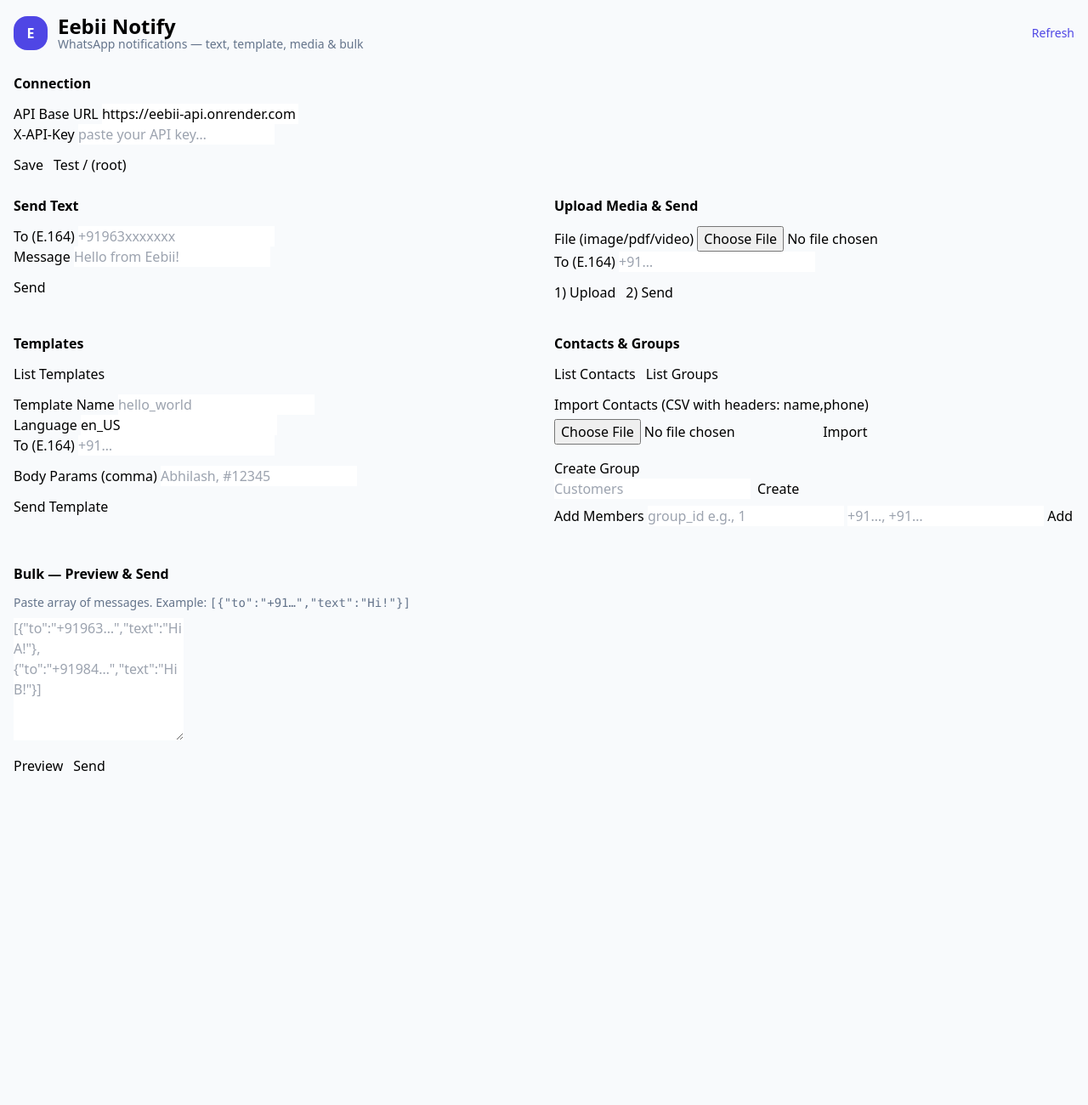
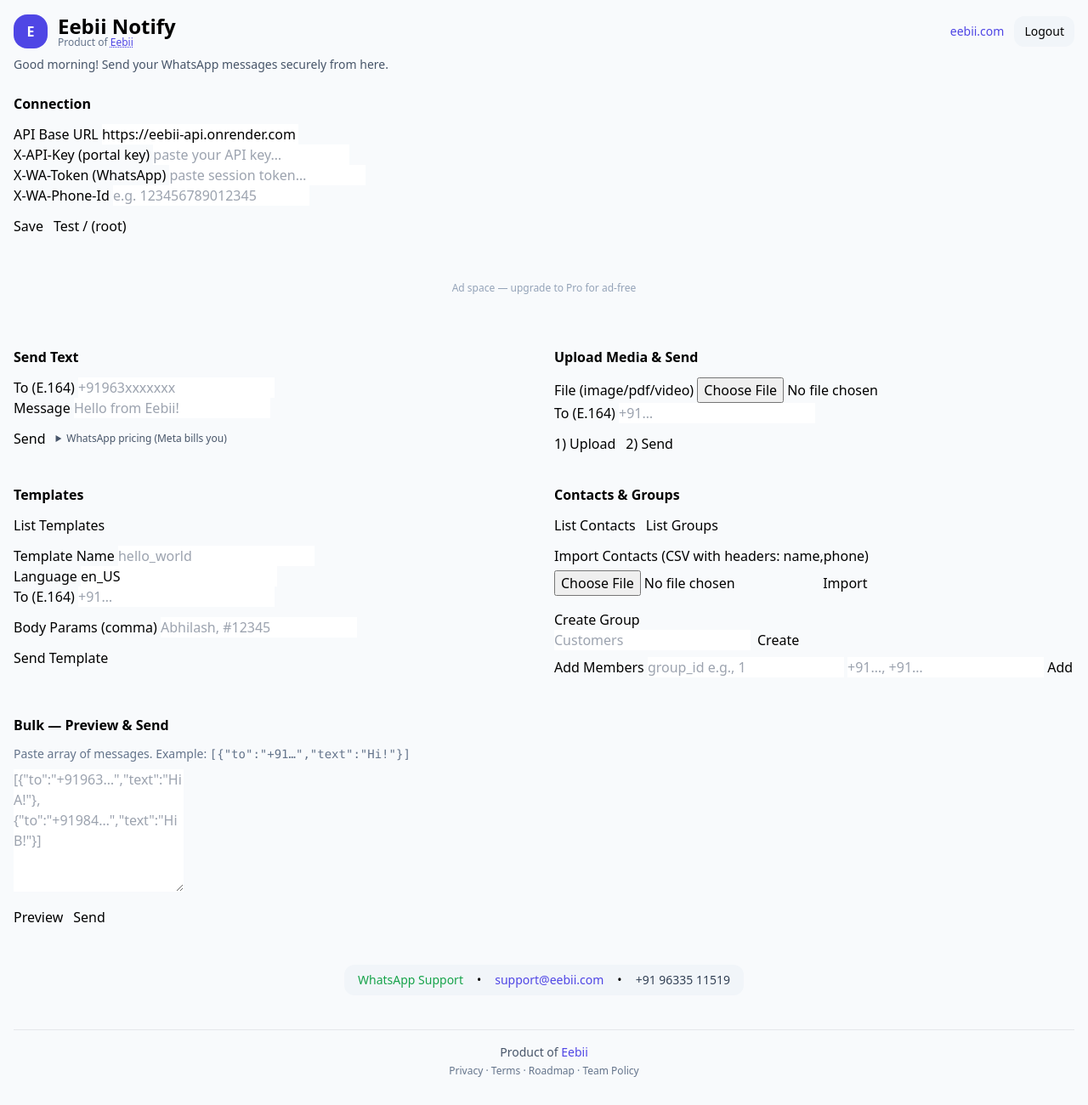
Before and after one commit to Neo000001/eebii-notify-dashboard, a plain HTML site: page index.html in a window 1280 px wide. Shown: the part 40-1340 px from the top of the page at 85% size. Before the commit the page ends 997 px from the top, so only its background shows below. Drawn offline with nearby package versions, Linux system fonts and the light colour scheme.

Commit message:
Update title and improve header structure

```diff
--- a/index.html
+++ b/index.html
@@ -2,9 +2,19 @@
 <html lang="en">
 <head>
   <meta charset="utf-8" />
-  <title>Eebii Notify — Portal</title>
+  <title>Eebii Notify — WhatsApp Portal</title>
   <meta name="viewport" content="width=device-width,initial-scale=1" />
+  <!-- Tailwind -->
   <script src="https://cdn.tailwindcss.com"></script>
+  <!-- (Optional) Google Analytics: replace G-XXXXXXXXXX when ready -->
+  <!--
+  <script async src="https://www.googletagmanager.com/gtag/js?id=G-XXXXXXXXXX"></script>
+  <script>
+    window.dataLayer = window.dataLayer || [];
+    function gtag(){ dataLayer.push(arguments); }
+    gtag('js', new Date()); gtag('config', 'G-XXXXXXXXXX');
+  </script>
+  -->
   <style>
     .card{ @apply bg-white border border-slate-200 rounded-2xl shadow-sm p-5; }
     .btn{ @apply inline-flex items-center justify-center px-4 py-2 rounded-xl font-medium transition; }
@@ -24,28 +34,45 @@
   <div id="toast" class="toast">Saved</div>
 
   <div class="max-w-7xl mx-auto px-4 py-8">
-    <header class="mb-6 flex items-center justify-between">
-      <div class="flex items-center gap-3">
-        <div class="w-10 h-10 rounded-2xl bg-indigo-600 grid place-items-center text-white font-bold">E</div>
+    <!-- Header -->
+    <header class="mb-2 flex items-center justify-between">
+      <a href="https://eebii.com" target="_blank" rel="noopener" class="flex items-center gap-3 group">
+        <div class="w-10 h-10 rounded-2xl bg-indigo-600 grid place-items-center text-white font-bold group-hover:scale-105 transition">E</div>
         <div>
-          <h1 class="text-2xl font-bold leading-tight">Eebii Notify</h1>
-          <p class="text-slate-500 text-sm -mt-1">WhatsApp notifications — text, template, media & bulk</p>
+          <div class="text-2xl font-bold leading-tight group-hover:underline">Eebii Notify</div>
+          <div class="text-slate-500 text-xs -mt-1">
+            Product of <span class="text-indigo-600 underline decoration-dotted hover:decoration-solid">Eebii</span>
+          </div>
         </div>
-      </div>
-      <a href="#" class="text-indigo-600 text-sm" onclick="location.reload()">Refresh</a>
+      </a>
+      <nav class="flex items-center gap-3">
+        <a href="https://eebii.com" target="_blank" rel="noopener" class="text-indigo-600 text-sm hover:underline">eebii.com</a>
+        <button class="px-3 py-2 rounded-xl bg-slate-100 hover:bg-slate-200 text-sm" onclick="logout()">Logout</button>
+      </nav>
     </header>
 
-    <!-- Settings -->
+    <!-- Regional Greeting -->
+    <div id="greet" class="text-sm text-slate-600 mb-6"></div>
+
+    <!-- Connection -->
     <section class="card mb-6">
       <h2 class="font-semibold mb-3">Connection</h2>
-      <div class="grid-2">
+      <div class="grid-3">
         <div>
           <label class="label">API Base URL</label>
           <input id="baseUrl" class="input" placeholder="https://eebii-api.onrender.com" />
         </div>
         <div>
-          <label class="label">X-API-Key</label>
+          <label class="label">X-API-Key (portal key)</label>
           <input id="apiKey" class="input" placeholder="paste your API key…" />
+        </div>
+        <div>
+          <label class="label">X-WA-Token (WhatsApp)</label>
+          <input id="waToken" class="input" placeholder="paste session token…" />
+        </div>
+        <div>
+          <label class="label">X-WA-Phone-Id</label>
+          <input id="waPhone" class="input" placeholder="e.g. 123456789012345" />
         </div>
       </div>
       <div class="mt-3 flex gap-3">
@@ -53,6 +80,9 @@
         <button class="btn btn-muted" onclick="ping()">Test / (root)</button>
       </div>
       <pre id="logSettings" class="mt-3 text-xs text-slate-600"></pre>
+      <div id="ad-slot" class="my-4" style="min-height:90px;display:grid;place-items:center;">
+        <span class="text-slate-400 text-xs">Ad space — upgrade to Pro for ad-free</span>
+      </div>
     </section>
 
     <div class="grid md:grid-cols-2 gap-6">
@@ -69,8 +99,23 @@
             <input id="txtMsg" class="input" placeholder="Hello from Eebii!" />
           </div>
         </div>
-        <div class="mt-3">
+        <div class="mt-3 flex items-center gap-3">
           <button class="btn btn-primary" onclick="sendText()">Send</button>
+          <details class="text-xs text-slate-600">
+            <summary class="cursor-pointer select-none hover:underline">WhatsApp pricing (Meta bills you)</summary>
+            <div class="mt-2 p-3 rounded-xl border border-slate-200 bg-slate-50">
+              <div class="font-medium mb-1">Approx. India rates per 24-hour conversation</div>
+              <ul class="list-disc pl-5 space-y-1">
+                <li><strong>Marketing</strong>: ~₹0.75</li>
+                <li><strong>Utility</strong>: ~₹0.35</li>
+                <li><strong>Authentication</strong>: ~₹0.40</li>
+                <li><strong>Service (reply)</strong>: ~₹0.30</li>
+              </ul>
+              <div class="mt-2 text-[11px] text-slate-500">
+                Meta charges your WhatsApp Business Account directly. Rates vary by region & category.
+              </div>
+            </div>
+          </details>
         </div>
         <pre id="logText" class="mt-3 text-xs"></pre>
       </section>
@@ -170,50 +215,116 @@
         <pre id="logBulk" class="mt-3 text-xs"></pre>
       </section>
     </div>
+
+    <!-- Contact strip -->
+    <section class="mt-8 text-center text-sm">
+      <div class="inline-flex items-center gap-4 bg-slate-100 rounded-xl px-4 py-2">
+        <a href="https://wa.me/919633511519?text=Hi%20Eebii%20Support" target="_blank" rel="noopener" class="text-green-600 hover:underline">WhatsApp Support</a>
+        <span>•</span>
+        <a href="mailto:support@eebii.com" class="text-indigo-600 hover:underline">support@eebii.com</a>
+        <span>•</span>
+        <a href="tel:+919633511519" class="text-slate-700 hover:underline">+91 96335 11519</a>
+      </div>
+    </section>
+
+    <!-- Footer -->
+    <footer class="mt-10 text-center text-sm text-slate-600">
+      <hr class="my-4">
+      <p class="mb-1">
+        Product of
+        <a href="https://eebii.com" target="_blank" rel="noopener"
+           class="text-indigo-600 hover:underline font-medium">Eebii</a>
+      </p>
+      <p class="text-slate-500 text-xs">
+        <a href="/privacy.html" class="hover:underline">Privacy</a> ·
+        <a href="/terms.html" class="hover:underline">Terms</a> ·
+        <a href="/roadmap.html" class="hover:underline">Roadmap</a> ·
+        <a href="/team.html" class="hover:underline">Team Policy</a>
+      </p>
+    </footer>
   </div>
 
   <script>
+    // Helpers
     const el = id => document.getElementById(id);
-    const toast = (msg) => { const t = el('toast'); t.textContent = msg; t.classList.add('show'); setTimeout(()=>t.classList.remove('show'), 1800); };
+    const toast = (msg) => { const t = el('toast'); t.textContent = msg; t.classList.add('show'); setTimeout(()=>t.classList.remove('show'), 1600); };
     const log = (node, data) => node.textContent = (typeof data === 'string') ? data : JSON.stringify(data, null, 2);
     const base = () => (localStorage.getItem('eebii_base') || 'https://eebii-api.onrender.com').replace(/\/+$/,'');
     const key  = () => (localStorage.getItem('eebii_api_key') || '').trim();
-    const H    = () => ({ 'X-API-Key': key(), 'Content-Type': 'application/json' });
+    const waT  = () => (sessionStorage.getItem('wa_token') || localStorage.getItem('eebii_wa_token') || '').trim();
+    const waP  = () => (sessionStorage.getItem('wa_phone_id') || localStorage.getItem('eebii_wa_phone') || '').trim();
+    const H    = () => ({ 'X-API-Key': key(), 'X-WA-Token': waT(), 'X-WA-Phone-Id': waP(), 'Content-Type': 'application/json' });
 
-    // load + save settings
+    // Load + Save settings
     (function init(){
       el('baseUrl').value = base();
       el('apiKey').value = key();
+      el('waToken').value = waT();
+      el('waPhone').value = waP();
+
+      // Greeting (Malayalam/English by browser language + time)
+      const g = el('greet');
+      if(g){
+        const lang = (navigator.language || 'en').toLowerCase();
+        const h = new Date().getHours();
+        function hello(l){
+          if(l.startsWith('ml')){
+            if(h < 12) return 'സുപ്രഭാതം';
+            if(h < 17) return 'സുഗന്ധ്യം';
+            return 'ശുഭ രാത്രി';
+          } else {
+            if(h < 12) return 'Good morning';
+            if(h < 17) return 'Good afternoon';
+            return 'Good evening';
+          }
+        }
+        const line = lang.startsWith('ml')
+          ? `${hello(lang)}! ഇവിടുനിന്ന് നിങ്ങളുടെ WhatsApp സന്ദേശങ്ങൾ സുരക്ഷിതമായി അയയ്ക്കാം.`
+          : `${hello(lang)}! Send your WhatsApp messages securely from here.`;
+        g.textContent = line;
+      }
     })();
+
     function saveSettings(){
       localStorage.setItem('eebii_base', el('baseUrl').value.trim());
       localStorage.setItem('eebii_api_key', el('apiKey').value.trim());
+      // keep WA creds in session for privacy; also mirror to local if user typed there
+      const t = el('waToken').value.trim(); const p = el('waPhone').value.trim();
+      sessionStorage.setItem('wa_token', t); sessionStorage.setItem('wa_phone_id', p);
+      localStorage.setItem('eebii_wa_token', t); localStorage.setItem('eebii_wa_phone', p);
       toast('Saved');
     }
+
+    function logout(){
+      // clear session+local
+      sessionStorage.clear();
+      ['eebii_base','eebii_api_key','eebii_wa_token','eebii_wa_phone'].forEach(k => localStorage.removeItem(k));
+      location.reload();
+    }
+
     async function ping(){
       const r = await fetch(`${base()}/`, { headers: H() });
       log(el('logSettings'), await r.json());
     }
 
-    // send text
+    // --- send text ---
     async function sendText(){
       const body = { to: el('txtTo').value.trim(), text: el('txtMsg').value };
       const r = await fetch(`${base()}/send/text`, { method:'POST', headers: H(), body: JSON.stringify(body) });
       log(el('logText'), await r.json());
     }
 
-    // media
+    // --- upload + send media ---
     let lastMediaId = null;
     async function uploadMedia(){
       const f = el('mediaFile').files[0];
       if(!f) return log(el('logMedia'), 'Choose a file first.');
       const form = new FormData();
       form.append('file', f);
-      const r = await fetch(`${base()}/media/upload`, { method:'POST', headers:{ 'X-API-Key': key() }, body: form });
+      const r = await fetch(`${base()}/media/upload`, { method:'POST', headers:{ 'X-API-Key': key(), 'X-WA-Token': waT(), 'X-WA-Phone-Id': waP() }, body: form });
       const j = await r.json();
       lastMediaId = j.id || j.media_id || j?.result?.id || null;
       log(el('logMedia'), j);
-      if(lastMediaId) toast('Uploaded ✓');
     }
     async function sendMedia(){
       if(!lastMediaId) return log(el('logMedia'), 'Upload media first.');
@@ -222,7 +333,7 @@
       log(el('logMedia'), await r.json());
     }
 
-    // templates
+    // --- templates ---
     async function listTemplates(){
       const r = await fetch(`${base()}/templates`, { headers: H() });
       log(el('logTpl'), await r.json());
@@ -233,14 +344,13 @@
       const lang = el('tplLang').value.trim() || 'en_US';
       const paramsRaw = el('tplParams').value.trim();
       const params = paramsRaw ? paramsRaw.split(',').map(s=>s.trim()).filter(Boolean) : [];
-      // build components for body params
       const components = params.length ? [{ type: "body", parameters: params.map(p=>({ type:"text", text:p })) }] : [];
       const body = { to, template: name, lang, components };
       const r = await fetch(`${base()}/send/template`, { method:'POST', headers: H(), body: JSON.stringify(body) });
       log(el('logTpl'), await r.json());
     }
 
-    // contacts & groups
+    // --- contacts & groups ---
     async function listContacts(){
       const r = await fetch(`${base()}/contacts`, { headers: H() });
       log(el('logContacts'), await r.json());
@@ -254,7 +364,7 @@
       if(!f) return log(el('logContacts'), 'Pick a CSV file first.');
       const form = new FormData();
       form.append('file', f);
-      const r = await fetch(`${base()}/contacts/import`, { method:'POST', headers:{ 'X-API-Key': key() }, body: form });
+      const r = await fetch(`${base()}/contacts/import`, { method:'POST', headers:{ 'X-API-Key': key(), 'X-WA-Token': waT(), 'X-WA-Phone-Id': waP() }, body: form });
       log(el('logContacts'), await r.json());
     }
     async function createGroup(){
@@ -269,7 +379,7 @@
       log(el('logContacts'), await r.json());
     }
 
-    // bulk
+    // --- bulk ---
     async function bulkPreview(){
       try {
         const messages = JSON.parse(el('bulkBody').value || '[]');
```
